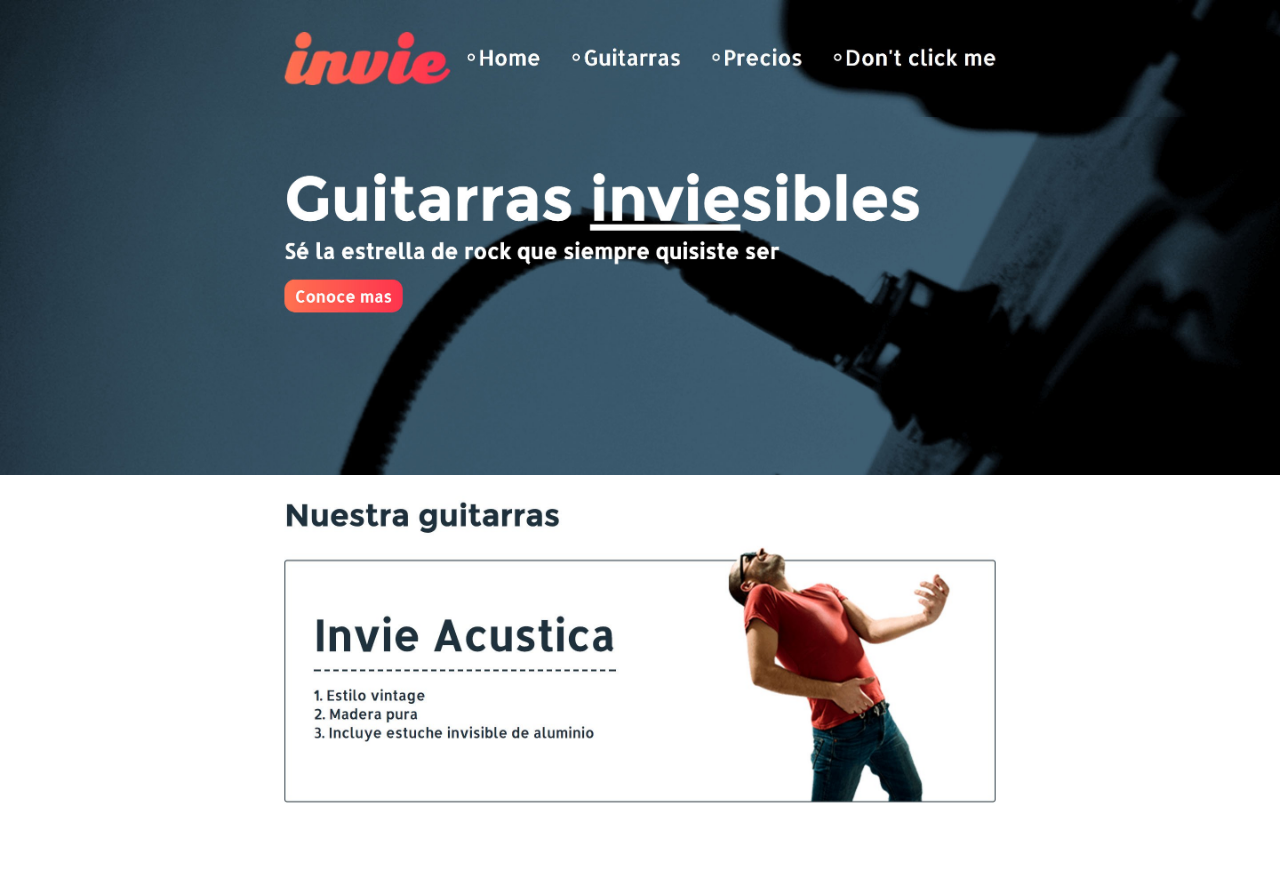
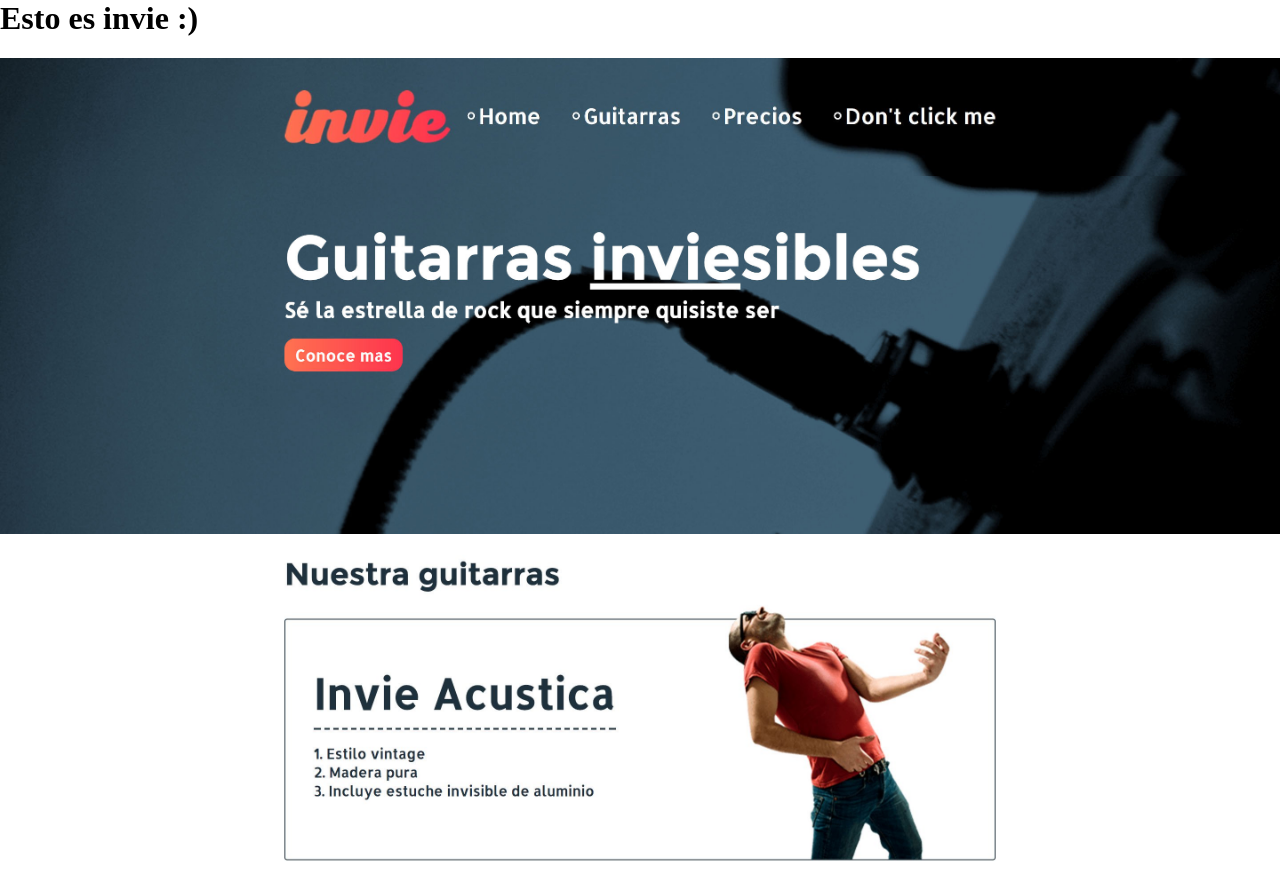
Before and after one commit to alfredoHalloween/invie-github, a plain HTML site: page index.html in a window 1280 px wide. Before the commit the page ends 815 px from the top, so only its background shows below. Drawn offline with Linux system fonts and the light colour scheme.

Commit message:
Agregando etiqueta de titulo

```diff
--- a/index.html
+++ b/index.html
@@ -20,6 +20,7 @@
   </style>
 </head>
 <body>
+  <h1>Esto es invie :)</h1>
   <img src="invie-responsive.png" id="id-responsive">
   <img src="header.jpg">
   <img src="hero.jpg">
```
Also changed, not shown: 1 other file.
